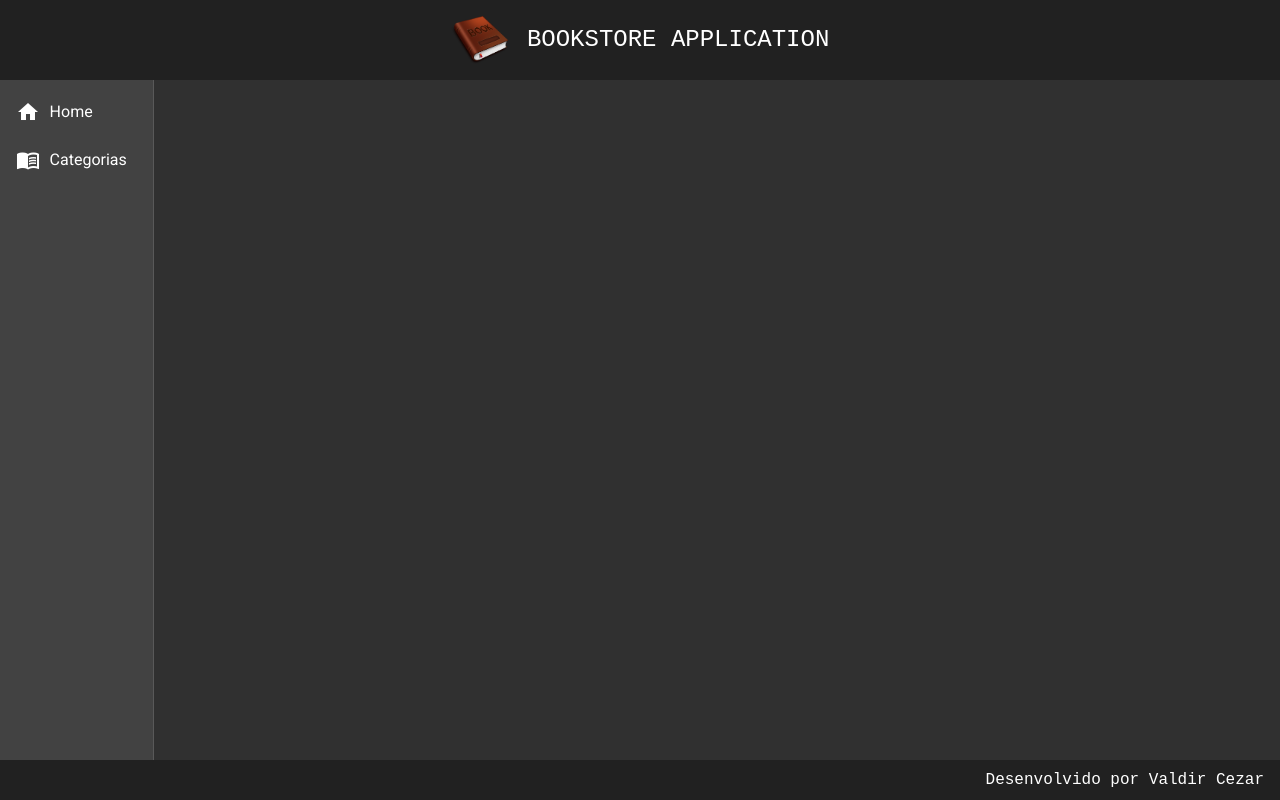
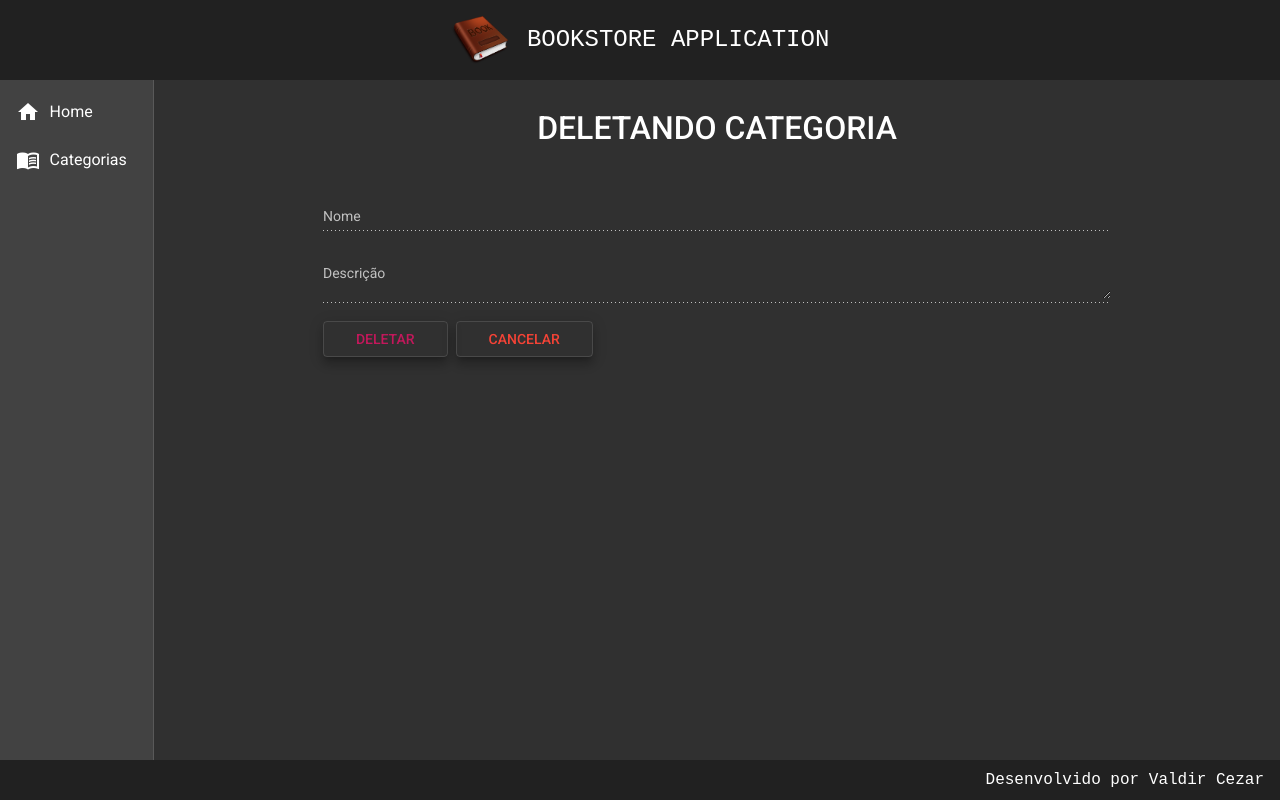
Before and after one commit to ValdirCezar/bookstore-front, an Angular app: page /categorias/delete/1 in a window 1280 px wide. Before the commit this address led to /. Built offline with nearby package versions, Linux system fonts and the light colour scheme; no server answers.

Commit message:
Categoria DELETE implementada

```diff
--- a/src/app/app-routing.module.ts
+++ b/src/app/app-routing.module.ts
@@ -1,6 +1,7 @@
 import { NgModule } from '@angular/core';
 import { Routes, RouterModule } from '@angular/router';
 import { CategoriaCreateComponent } from './components/views/categoria/categoria-create/categoria-create.component';
+import { CategoriaDeleteComponent } from './components/views/categoria/categoria-delete/categoria-delete.component';
 import { CategoriaReadComponent } from './components/views/categoria/categoria-read/categoria-read.component';
 import { HomeComponent } from './components/views/home/home.component';
 
@@ -16,6 +17,10 @@ const routes: Routes = [
   {
     path: 'categorias/create',
     component: CategoriaCreateComponent
+  },
+  {
+    path: 'categorias/delete/:id',
+    component: CategoriaDeleteComponent
   }
 ];
 
--- a/src/app/app.module.ts
+++ b/src/app/app.module.ts
@@ -23,6 +23,7 @@ import { FormsModule } from "@angular/forms";
 import { MatInputModule } from "@angular/material/input";
 import { MatFormFieldModule } from "@angular/material/form-field";
 import { MatSnackBarModule } from "@angular/material/snack-bar";
+import { CategoriaDeleteComponent } from './components/views/categoria/categoria-delete/categoria-delete.component';
 
 @NgModule({
   declarations: [
@@ -33,6 +34,7 @@ import { MatSnackBarModule } from "@angular/material/snack-bar";
     HomeComponent,
     CategoriaReadComponent,
     CategoriaCreateComponent,
+    CategoriaDeleteComponent,
   ],
   imports: [
     BrowserModule,
--- /dev/null
+++ b/src/app/components/views/categoria/categoria-delete/categoria-delete.component.css
@@ -0,0 +1,26 @@
+form {
+    text-align: center;
+    width: 70%;
+    margin: 2rem auto 0 auto;
+}
+
+h1 {
+    font-size: 2rem;
+    font-weight: 500;
+    margin-bottom: 3rem;
+}
+
+.form {
+    width: 100%;
+}
+
+.buttons {
+    width: 100%;
+    text-align: start;
+}
+
+button {
+    margin-right: .5rem;
+    padding-right: 2rem;
+    padding-left: 2rem;
+}
--- /dev/null
+++ b/src/app/components/views/categoria/categoria-delete/categoria-delete.component.html
@@ -0,0 +1,18 @@
+<form>
+    <h1>DELETANDO CATEGORIA</h1>
+
+    <mat-form-field class="form">
+        <mat-label>Nome</mat-label>
+        <input matInput [(ngModel)]="categoria.nome" type="text" name="nome" disabled>
+    </mat-form-field>
+    <mat-form-field class="form">
+        <mat-label>Descrição</mat-label>
+        <textarea matInput [(ngModel)]="categoria.descricao" type="text" name="descricao" disabled></textarea>
+    </mat-form-field>
+
+    <div class="buttons">
+        <button (click)="delete()" class="mat-elevation-z8" mat-stroked-button color="primary"> DELETAR </button>
+        <button (click)="cancel()" class="mat-elevation-z8" mat-stroked-button color="warn"> CANCELAR </button>
+    </div>
+
+</form>
--- /dev/null
+++ b/src/app/components/views/categoria/categoria-delete/categoria-delete.component.ts
@@ -0,0 +1,46 @@
+import { Component, OnInit } from '@angular/core';
+import { ActivatedRoute, Router } from '@angular/router';
+import { Categoria } from '../categoria.model';
+import { CategoriaService } from '../categoria.service';
+
+@Component({
+  selector: 'app-categoria-delete',
+  templateUrl: './categoria-delete.component.html',
+  styleUrls: ['./categoria-delete.component.css']
+})
+export class CategoriaDeleteComponent implements OnInit {
+
+  categoria: Categoria = {
+    id: '',
+    nome: '',
+    descricao: ''
+  }
+
+  constructor(private service: CategoriaService, private route: ActivatedRoute, private router: Router) { }
+
+  ngOnInit(): void {
+    this.categoria.id = this.route.snapshot.paramMap.get('id')!
+    this.findById()
+  }
+
+  findById(): void {
+    this.service.findById(this.categoria.id!).subscribe((resposta) => {
+      this.categoria.nome = resposta.nome
+      this.categoria.descricao = resposta.descricao
+    })
+  }
+
+  delete(): void {
+    this.service.delete(this.categoria.id!).subscribe((resposta) => {
+      this.router.navigate(['categorias'])
+      this.service.mensagem('Categoria deletada com sucesso!')
+    }, err => {
+      this.service.mensagem(err.error.error)
+    })
+  }
+
+  cancel(): void {
+    this.router.navigate(['categorias'])
+  }
+
+}
--- a/src/app/components/views/categoria/categoria-read/categoria-read.component.html
+++ b/src/app/components/views/categoria/categoria-read/categoria-read.component.html
@@ -40,7 +40,7 @@
           <a class="edit" href="#">
             <i class="material-icons">edit</i>
           </a>
-          <a class="delete" href="#">
+          <a class="delete" routerLink="delete/{{ row.id }}">
             <i class="material-icons">delete</i>
           </a>
         </td>
--- a/src/app/components/views/categoria/categoria.service.ts
+++ b/src/app/components/views/categoria/categoria.service.ts
@@ -19,9 +19,19 @@ export class CategoriaService {
     return this.http.get<Categoria[]>(url)
   }
 
+  findById(id: String): Observable<Categoria> {
+    const url = `${this.baseUrl}/categorias/${id}`
+    return this.http.get<Categoria>(url)
+  }
+
   create(categoria: Categoria): Observable<Categoria>{
     const url = `${this.baseUrl}/categorias`
     return this.http.post<Categoria>(url, categoria);
+  }
+
+  delete(id: String):Observable<void> {
+    const url = `${this.baseUrl}/categorias/${id}`
+    return this.http.delete<void>(url)
   }
 
   mensagem(str: String): void {
--- a/src/app/components/views/home/home.component.html
+++ b/src/app/components/views/home/home.component.html
@@ -1,4 +1,4 @@
 <mat-card class="home mat-elevation-z4">
     <mat-card-title class="title">Bem vindo!</mat-card-title>
-    <mat-card-subtitle class="subtitle">Sistema para exemplificar um CRUD usando Anguloar e Spring Boot</mat-card-subtitle>
+    <mat-card-subtitle class="subtitle">Sistema para exemplificar um CRUD usando Angular 11 e Spring Boot 2.x</mat-card-subtitle>
 </mat-card>
```
